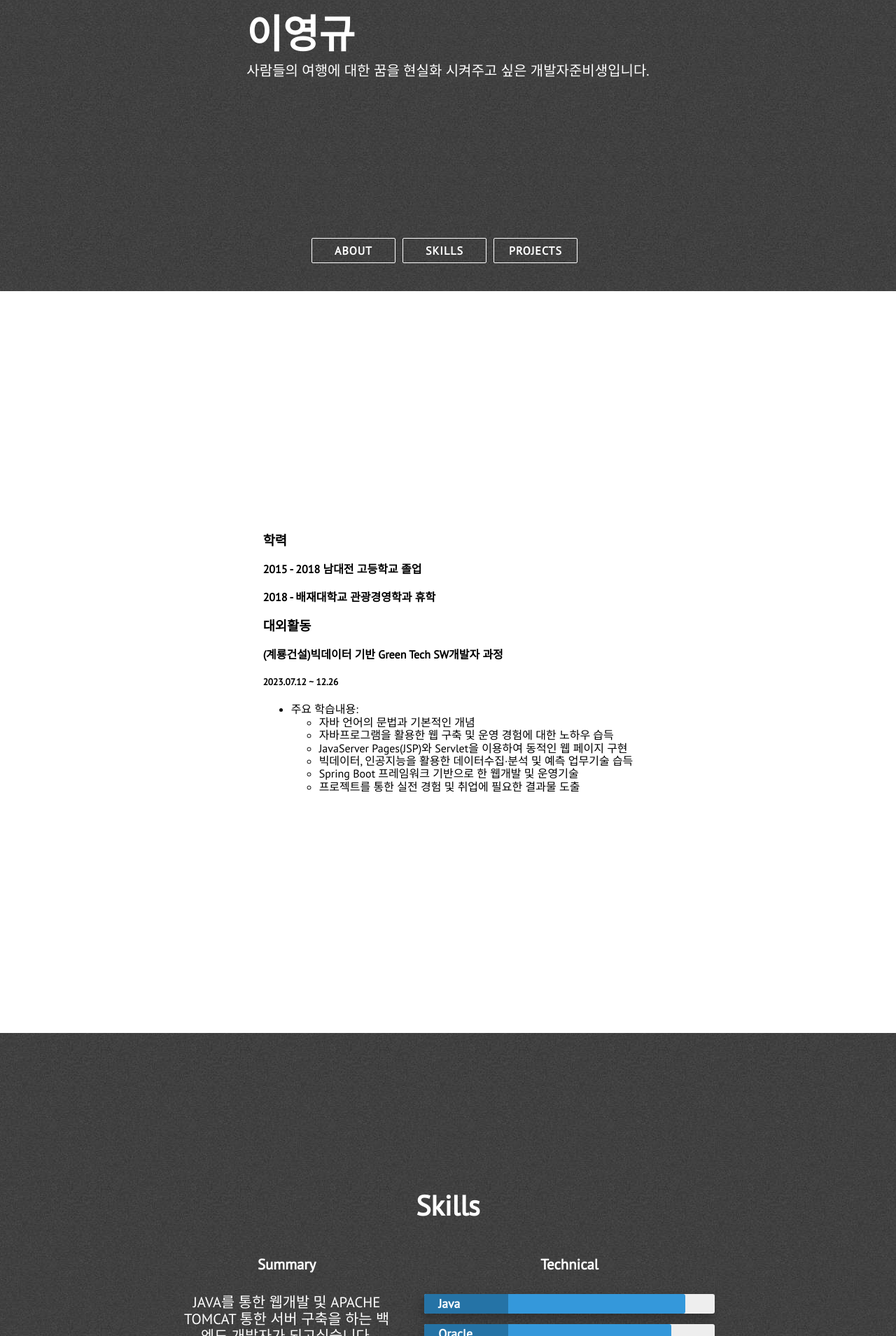
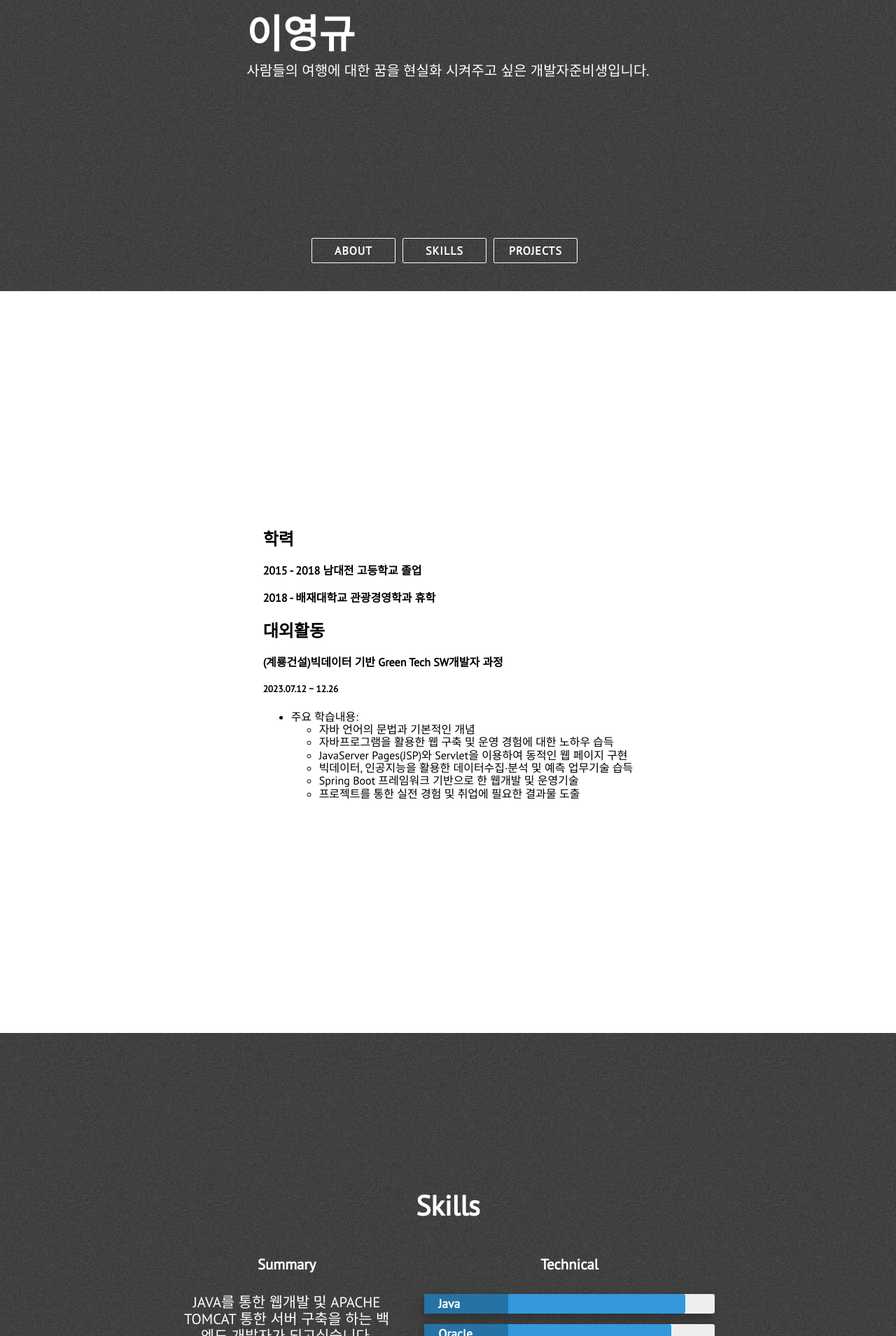
Before and after one commit to YoungGyu99/YoungGyu99.github.io, a Jekyll site: the page built from index.html, in a window 1280 px wide. Shown: the part 484-2393 px from the top of the page at 70% size. Built offline with Jekyll 4.4.1, drawn with Linux system fonts in a browser that asks for light colours; nearby versions of some CDN libraries.

Commit message:
Update about.html

```diff
--- a/_includes/about.html
+++ b/_includes/about.html
@@ -2,7 +2,7 @@
 <section class="section about" id="학력">
     <div class="row">
         <div class="col-lg-6" data-aos="fade-up">
-            <h3 class="resume-title">학력</h3>
+            <h3 class="resume-title" style="font-size: 24px; margin-bottom: 5px;">학력</h3>
             <!-- 고등학교 -->
             <div class="resume-item">
                 <h4>2015 - 2018 남대전 고등학교 졸업</h4>
@@ -13,7 +13,7 @@
         </div>
         <!-- 대외활동 -->
         <div class="col-lg-6" data-aos="fade-up" data-aos-delay="100">
-            <h3 class="resume-title">대외활동</h3>
+            <h3 class="resume-title" style="font-size: 24px; margin-bottom: 5px;">대외활동</h3>
             <div class="resume-item">
                 <h4>(계룡건설)빅데이터 기반 Green Tech SW개발자 과정</h4>
                 <h5>2023.07.12 ~ 12.26</h5>
```
